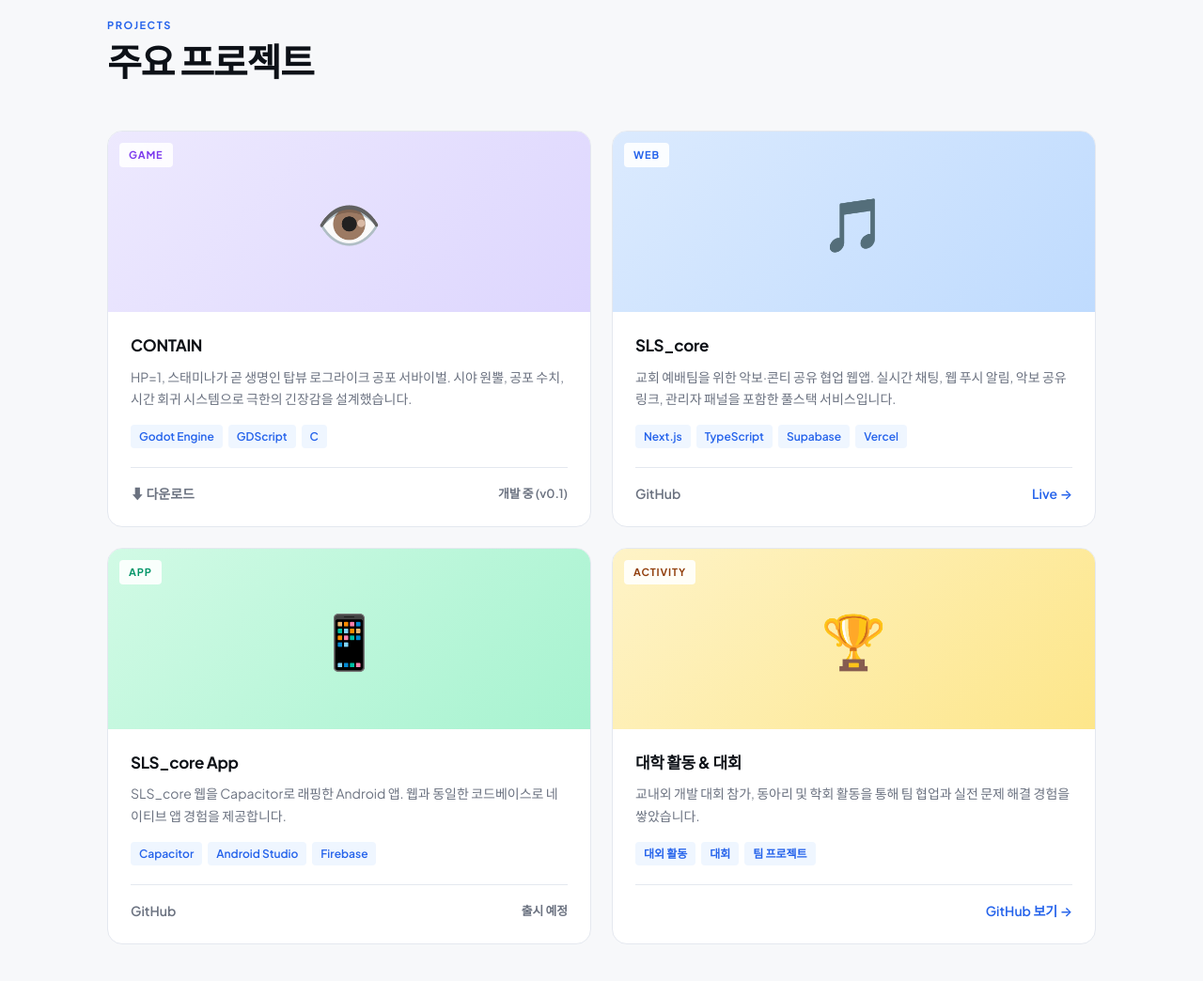
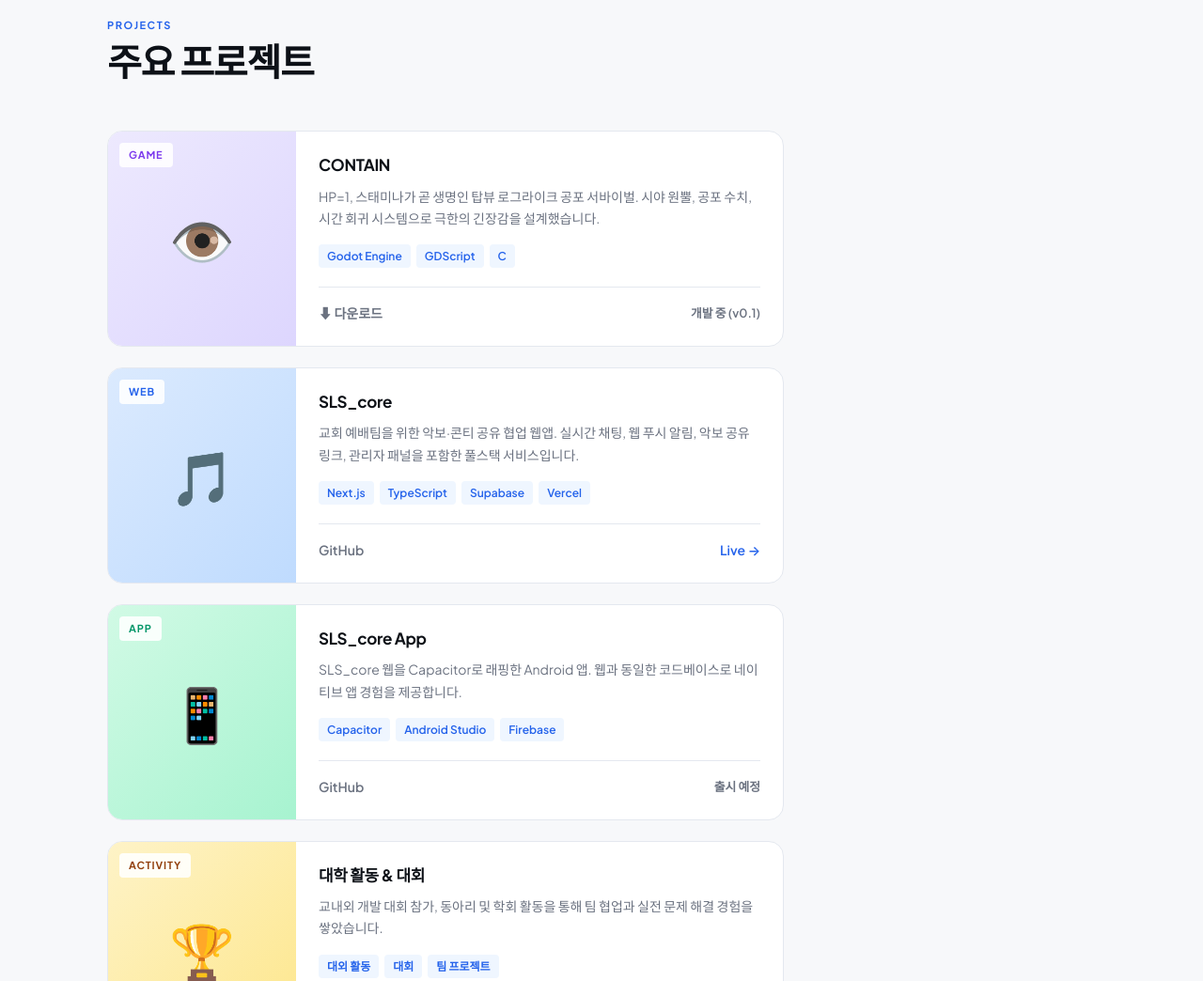
Before and after one commit to jihwanqp1o/jihwanqp1o.github.io, a plain HTML site: page index.html in a window 1280 px wide. Shown: the part 2040-3084 px from the top of the page at 94% size. Drawn offline with Linux system fonts and the light colour scheme.

Commit message:
update: projects single column horizontal layout

```diff
--- a/style.css
+++ b/style.css
@@ -463,8 +463,9 @@ img  { max-width: 100%; display: block; }
 ============================================================ */
 .projects-grid {
   display: grid;
-  grid-template-columns: repeat(2, 1fr);
+  grid-template-columns: 1fr;
   gap: 22px;
+  max-width: 720px;
 }
 
 .project-card {
@@ -473,18 +474,19 @@ img  { max-width: 100%; display: block; }
   border-radius: 16px;
   overflow: hidden;
   display: flex;
-  flex-direction: column;
+  flex-direction: row;
   transition: transform var(--speed) var(--ease),
               box-shadow var(--speed) var(--ease);
 }
 
 .project-card:hover {
-  transform: translateY(-5px);
-  box-shadow: 0 16px 48px rgba(0, 0, 0, 0.09);
+  transform: translateY(-3px);
+  box-shadow: 0 12px 36px rgba(0, 0, 0, 0.09);
 }
 
 .project-thumb {
-  height: 192px;
+  width: 200px;
+  flex-shrink: 0;
   display: flex;
   align-items: center;
   justify-content: center;
@@ -751,6 +753,8 @@ img  { max-width: 100%; display: block; }
 
   .about-stats { justify-content: center; }
   .projects-grid { grid-template-columns: 1fr; }
+  .project-card  { flex-direction: column; }
+  .project-thumb { width: 100%; height: 160px; }
   .contact-grid  { grid-template-columns: 1fr; }
 }
 
```
